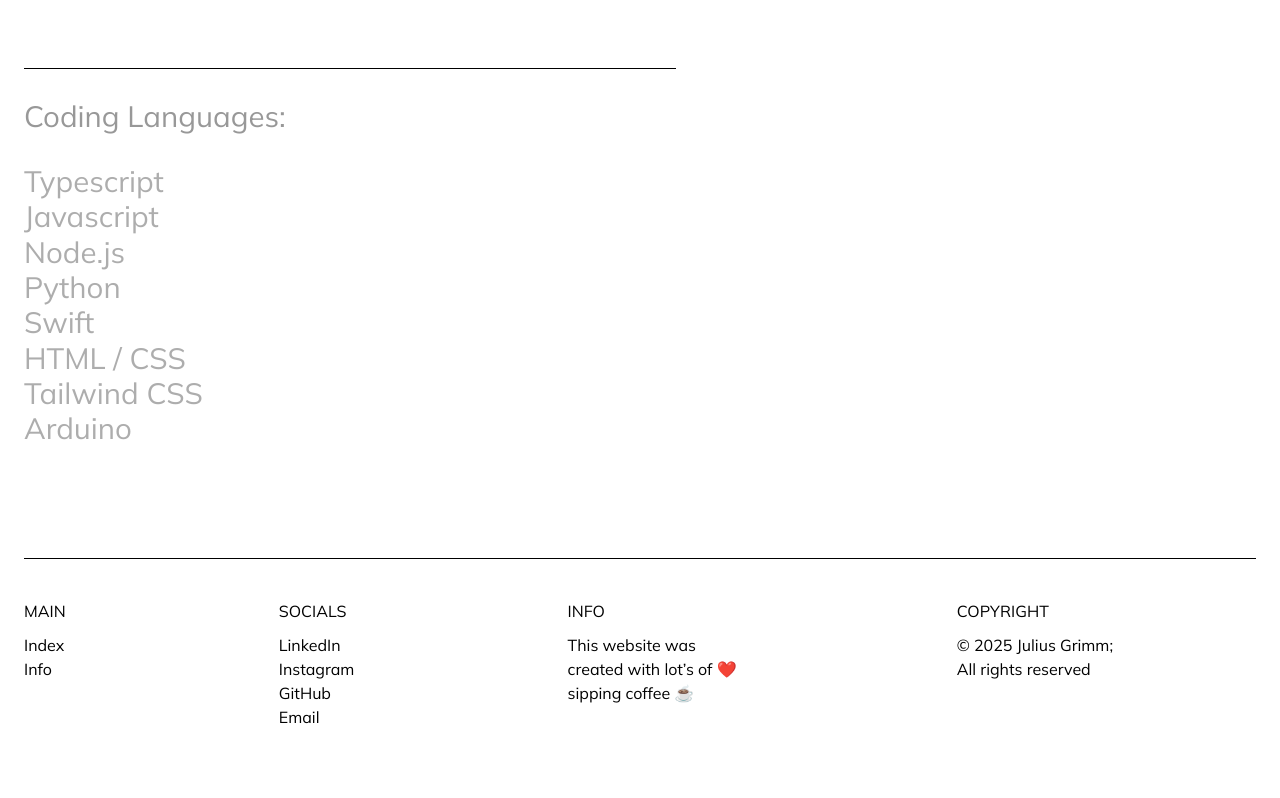
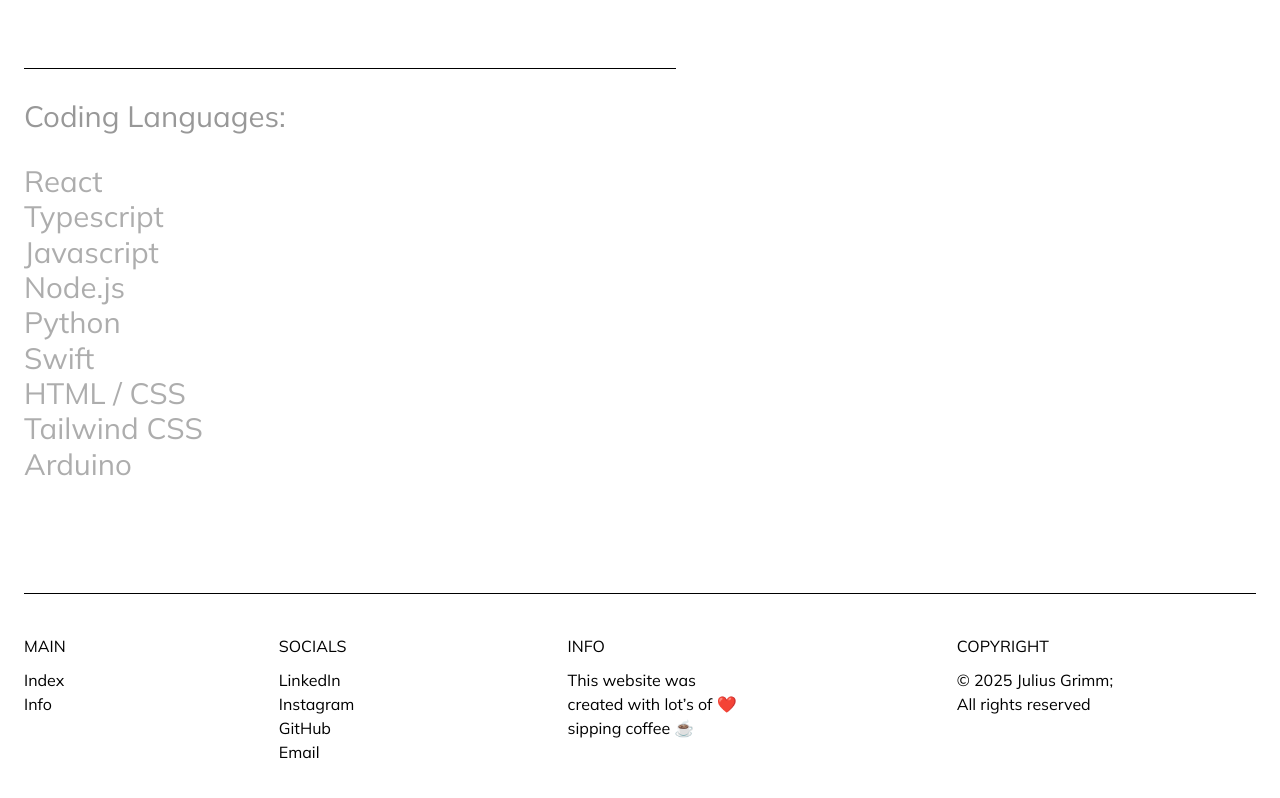
Before and after one commit to JustThatRandomCoder/juliusgrimm_portfolio_2025, a React (Vite) app: page /info in a window 1280 px wide. Shown: the part 2525-3323 px from the top of the page. Built offline with nearby package versions, Linux system fonts and the light colour scheme; a web font is replaced by a local one.

Commit message:
added react to my skillset (forgot to add it in the first place)

```diff
--- a/src/pages/InfoPage.tsx
+++ b/src/pages/InfoPage.tsx
@@ -198,6 +198,7 @@
               <hr />
               <p className="text-block">Coding Languages:</p>
               <div className="item-list">
+                <span className="text-block text-description">React</span>
                 <span className="text-block text-description">Typescript</span>
                 <span className="text-block text-description">Javascript</span>
                 <span className="text-block text-description">Node.js</span>
```
Also changed, not shown: 2 other files (tests, documents, lock files or other folders).
